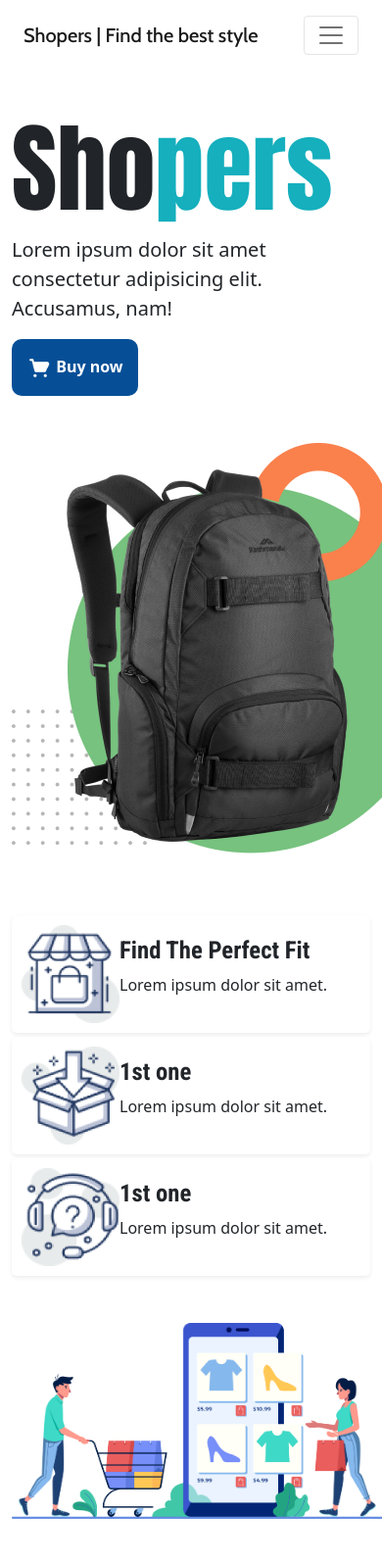
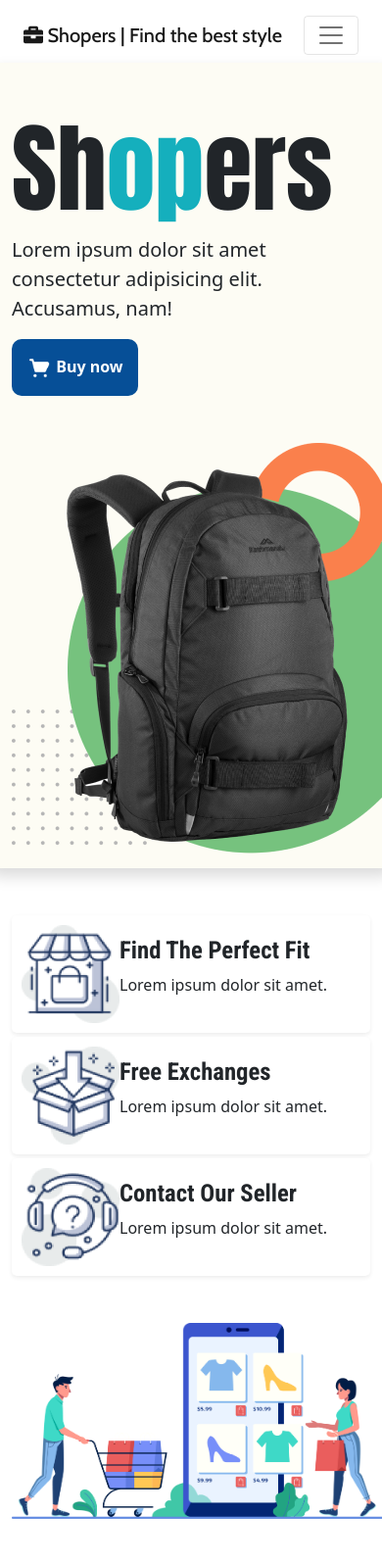
Before and after one commit to Nur-allhi/shopers-assignment-2, a plain HTML site: page index.html in a window 390 px wide. Shown: the top 1595 px of the page at 98% size. Drawn offline with nearby package versions, Linux system fonts and the light colour scheme.

Commit message:
Almost-done

```diff
--- a/css/style.css
+++ b/css/style.css
@@ -3,6 +3,10 @@
 }
 body {
   background-color: white;
+}
+.e-intro-bg {
+  border-radius: 10px;
+  background-color: rgb(253, 252, 244);
 }
 .e-intro h1 span {
   color: rgb(21, 175, 189);
@@ -55,6 +59,7 @@ body {
   font-size: 25px;
 }
 h3 {
+  font-weight: bolder;
   color: rgb(182, 35, 5);
 }
 h2 {
@@ -87,6 +92,7 @@ h2 {
     height: 150px;
   }
   .e-update {
+    flex-direction: column;
     padding: 10px;
   }
   .e-card-button {
--- a/index.html
+++ b/index.html
@@ -28,7 +28,9 @@
     <header class="container mt-2">
       <nav class="navbar navbar-expand-lg navbar-light">
         <div class="container-fluid e-navbar">
-          <a class="navbar-brand" href="#">Shopers | Find the best style</a>
+          <a class="navbar-brand" href="#"
+            ><i class="fas fa-briefcase"></i> Shopers | Find the best style</a
+          >
           <button
             class="navbar-toggler"
             type="button"
@@ -77,9 +79,11 @@
     <main>
       <!-- Intro-section-work-start -->
       <section class="container mt-5">
-        <div class="row g-5 d-flex justify-content-center align-items-center">
+        <div
+          class="row g-5 d-flex justify-content-center align-items-center shadow e-intro-bg"
+        >
           <div class="col-md-6 e-intro">
-            <h1>Sho<span>pers</span></h1>
+            <h1>Sh<span>op</span>ers</h1>
             <p>
               Lorem ipsum dolor sit amet consectetur adipisicing elit.
               Accusamus, nam!
@@ -118,7 +122,7 @@
                 <img src="logo/2.png" alt="" />
               </div>
               <div>
-                <h2>1st one</h2>
+                <h2>Free Exchanges</h2>
                 <p>Lorem ipsum dolor sit amet.</p>
               </div>
             </div>
@@ -129,7 +133,7 @@
                 <img src="logo/3.png" alt="" />
               </div>
               <div>
-                <h2>1st one</h2>
+                <h2>Contact Our Seller</h2>
                 <p>Lorem ipsum dolor sit amet.</p>
               </div>
             </div>
@@ -354,13 +358,13 @@
       </section>
       <!-- End-card-3-work -->
       <!-- get update -->
-      <section class="container mt-5">
+      <section class="container mt-5 g-5">
         <div
           class="d-flex justify-content-center align-items-center flex-direction-column e-update shadow"
         >
           <div>
             <h2>Stay in touch</h2>
-            <p>For more update subcribe our Newsletter.</p>
+            <p>For More Update Subcribe Our Newsletter.</p>
             <label for="email">Email:</label><br />
             <input
               type="email"
```
